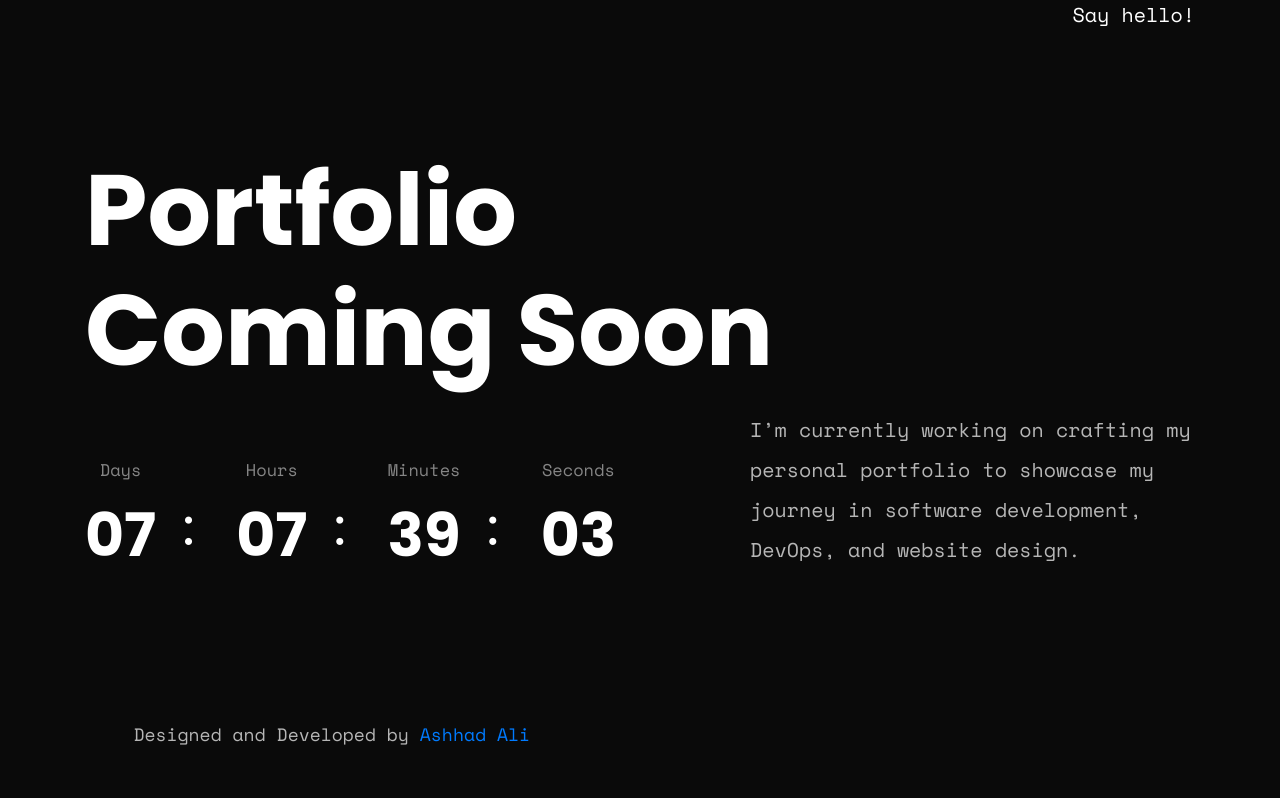
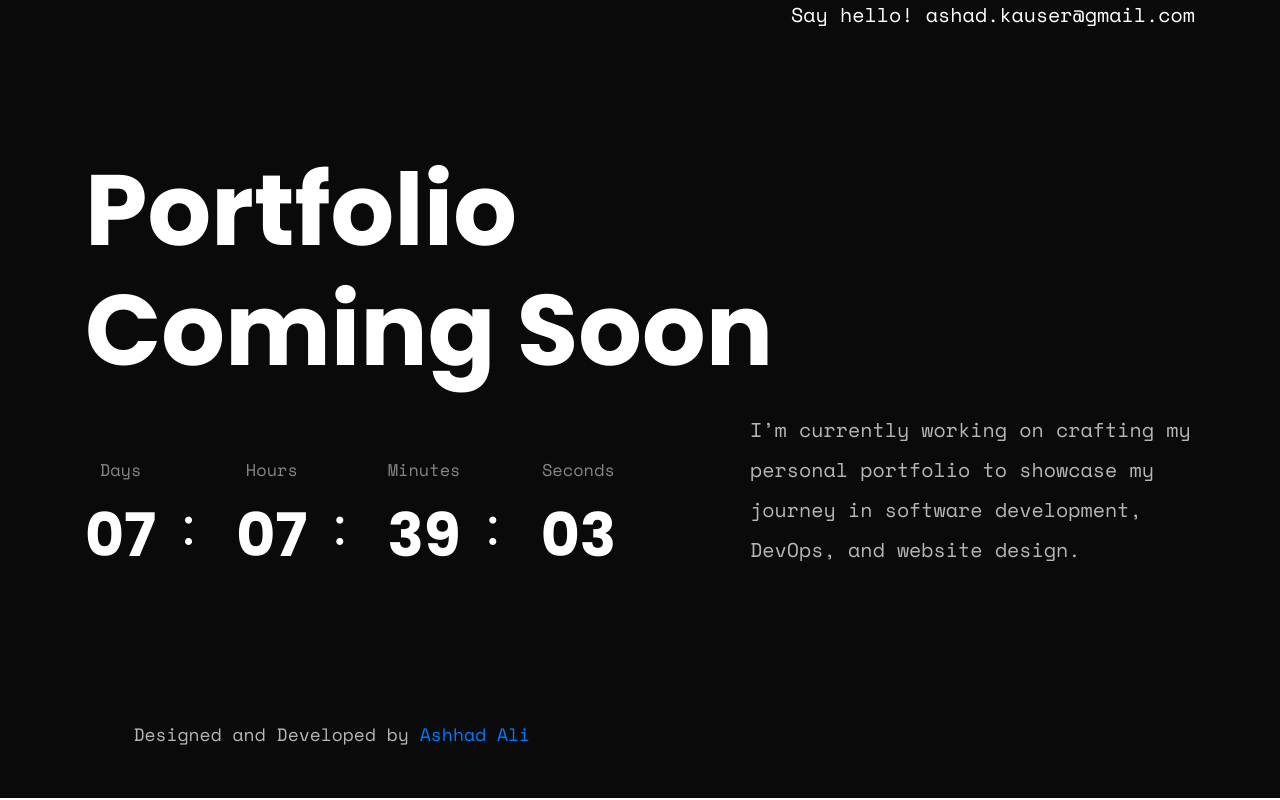
Before and after one commit to ashhadhere/comingsoon, a plain HTML site: page index.html in a window 1280 px wide. Drawn offline with nearby package versions, Linux system fonts and the light colour scheme.

Commit message:
Update index.html

```diff
--- a/index.html
+++ b/index.html
@@ -33,7 +33,7 @@
                         </div>
                         <div class="col-md-8">
                             <div class="header-right text-right">
-                               <a href="mailto:ashad.kauser@gmail.com">Say hello!</a>
+                               <a href="mailto:ashad.kauser@gmail.com">Say hello! ashad.kauser@gmail.com</a>
                             </div>
                         </div>
                     </div>
```
